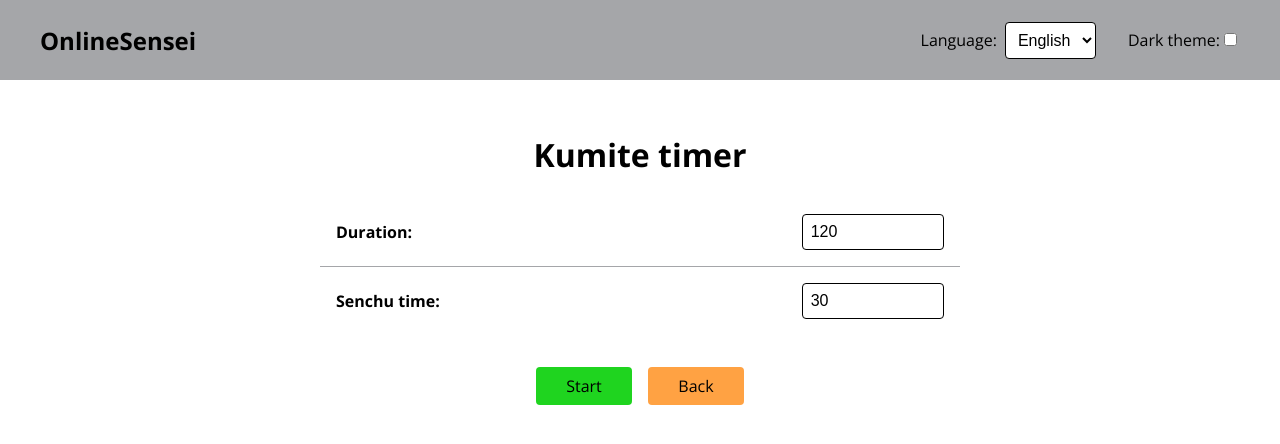
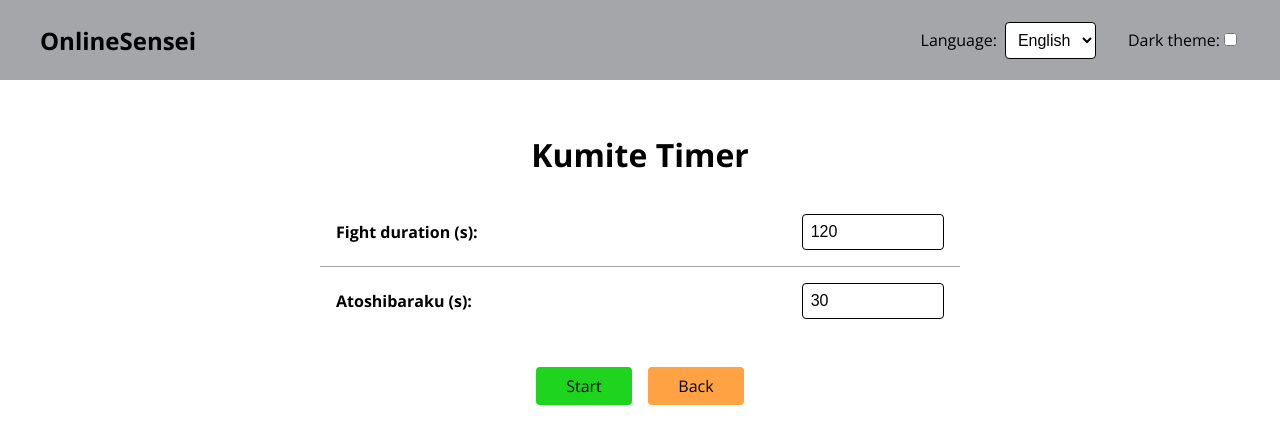
Before and after one commit to kotliluk/online-sensei, a React (Create React App) app: page /kumite-timer/set-up in a window 1280 px wide. Shown: the top 444 px of the page. Built offline with nearby package versions, Linux system fonts and the light colour scheme.

Commit message:
Add kumite timer translations.

```diff
--- a/src/components/kumiteTimer/fightStats/FightStats.scss
+++ b/src/components/kumiteTimer/fightStats/FightStats.scss
@@ -28,6 +28,10 @@
   .fight-stats__btn {
     @include button-color($orange);
     margin: 0 0.25rem;
+
+    &.reset {
+      width: 8rem;
+    }
   }
 
   .fight-stats__senchu {
--- a/src/components/kumiteTimer/fightStats/FightStats.tsx
+++ b/src/components/kumiteTimer/fightStats/FightStats.tsx
@@ -5,6 +5,8 @@ import { Senchu } from '../utils'
 import { CheckBox } from '../../atoms/checkBox/CheckBox'
 import { Button } from '../../atoms/button/Button'
 import { parseTimeFromSeconds } from '../../../utils/time'
+import { useSelector } from '../../../redux/useSelector'
+import { selectTranslation } from '../../../redux/page/selector'
 
 
 interface FightStatsProps {
@@ -20,13 +22,15 @@ interface FightStatsProps {
 export const FightStats = (props: FightStatsProps): JSX.Element | null => {
   const { className, time, senchu, timeButtonsDisabled, onTimeChange, onTimeReset, onSenchuChange } = props
 
+  const { common: t } = useSelector(selectTranslation)
+
   return (
     <div className={`__fight-stats ${className ?? ''}`}>
       <span className='fight-stats__time'>{parseTimeFromSeconds(time)}</span>
 
       <div className='fight-stats__btns'>
-        <Button className='fight-stats__btn' onClick={() => onTimeReset()} disabled={timeButtonsDisabled}>
-          <span className='fight-stats__btn__text'>Reset time</span>
+        <Button className='fight-stats__btn reset' onClick={() => onTimeReset()} disabled={timeButtonsDisabled}>
+          <span className='fight-stats__btn__text'>{`${t.reset} ${t.time.toLowerCase()}`}</span>
         </Button>
         <Button className='fight-stats__btn' onClick={() => onTimeChange(time - 1)} disabled={timeButtonsDisabled}>
           <span className='fight-stats__btn__text'>-</span>
--- a/src/components/kumiteTimer/kumiteTimerScreen/KumiteTimerScreen.tsx
+++ b/src/components/kumiteTimer/kumiteTimerScreen/KumiteTimerScreen.tsx
@@ -39,6 +39,8 @@ export const KumiteTimerScreen = (): JSX.Element | null => {
   const [foulsOneBlue, setFoulsOneBlue] = useControlledState(0, (value) => value >= 0 && value <= 4)
   const [foulsTwoBlue, setFoulsTwoBlue] = useControlledState(0, (value) => value >= 0 && value <= 4)
   const [senchu, setSenchu] = useState<Senchu>('NONE')
+
+  // TODO - switch sides
 
   const [phase, setPhase] = useState<PlayPhase>('init')
   const [isPaused, setIsPaused] = useState(true)
@@ -149,14 +151,13 @@ export const KumiteTimerScreen = (): JSX.Element | null => {
     return null
   }
 
-  // TODO - translation
-  const { reactions: { playScreen: t }, common: ct } = translation
+  const { kumiteTimer: { playScreen: t }, common: ct } = translation
 
   const dangerousButtonsDisabled = phase === 'fight' && !isPaused
 
   return (
     <main className='kumite-timer'>
-      <h1>Kumite timer</h1>
+      <h1>{t.heading}</h1>
 
       <div className='timer'>
         {renderRedData('left-fighter')}
@@ -185,7 +186,7 @@ export const KumiteTimerScreen = (): JSX.Element | null => {
           onClick={phase === 'init' ? handleStart : handleReset}
           disabled={dangerousButtonsDisabled}
         >
-          {phase === 'init' ? ct.start : ct.reset}
+          {phase === 'init' ? ct.start : `${ct.reset} ${ct.fight.toLowerCase()}`}
         </Button>
         <Button
           className='orange'
--- a/src/components/kumiteTimer/kumiteTimerSetUpScreen/KumiteTimerSetUpScreen.tsx
+++ b/src/components/kumiteTimer/kumiteTimerSetUpScreen/KumiteTimerSetUpScreen.tsx
@@ -38,33 +38,32 @@ export const KumiteTimerSetUpScreen = (): JSX.Element => {
     history.push('/')
   }, [dispatch])
 
-  // TODO - translations
-  // const { reactions: { setUpScreen: t } } = translation
+  const { kumiteTimer: { setUpScreen: t } } = translation
 
   return (
     <main className='set-up-kumite-timer'>
-      <h1>Kumite timer</h1>
+      <h1>{t.heading}</h1>
 
       <div className='set-up-items'>
         <div className='set-up-item'>
-          <label>Duration:</label>
+          <label>{t.duration.label}:</label>
           <NumberInput
             className='set-up-input'
             value={duration}
             onChange={setDuration}
             invalid={!isValidDuration}
-            errorMessage={insertWords('TODO error translation', LIMITS.duration.min, LIMITS.duration.max)}
+            errorMessage={insertWords(t.duration.error, LIMITS.duration.min, LIMITS.duration.max)}
           />
         </div>
 
         <div className='set-up-item'>
-          <label>Senchu time:</label>
+          <label>{t.atoshibaraku.label}:</label>
           <NumberInput
             className='set-up-input'
             value={atoshibaraku}
             onChange={setAtoshibaraku}
             invalid={!isValidAtoshibaraku}
-            errorMessage={insertWords('TODO error translation', LIMITS.atoshibaraku.min, LIMITS.atoshibaraku.max)}
+            errorMessage={insertWords(t.atoshibaraku.error, LIMITS.atoshibaraku.min, LIMITS.atoshibaraku.max)}
           />
         </div>
       </div>
--- a/src/logic/translation/cs.ts
+++ b/src/logic/translation/cs.ts
@@ -8,6 +8,8 @@ export const CS: Translation = {
     darkTheme: 'Tmavý motiv',
     lightTheme: 'Světlý motiv',
     language: 'Jazyk',
+    time: 'Čas',
+    fight: 'Zápas',
     // user actions
     back: 'Zpět',
     finished: 'Hotovo',
@@ -71,4 +73,22 @@ export const CS: Translation = {
       round: 'Kolo',
     },
   },
+  kumiteTimer: {
+    setUpScreen: {
+      heading: 'Kumite Časomíra',
+      duration: {
+        label: 'Délka zápasu (s)',
+        // 2 params
+        error: 'Délka zápasu musí být mezi __{1}__ a __{2}__ ms.',
+      },
+      atoshibaraku: {
+        label: 'Atoshibaraku (s)',
+        // 2 params
+        error: 'Atoshibaraku musí být mezi __{1}__ a __{2}__ ms.',
+      },
+    },
+    playScreen: {
+      heading: 'Kumite Časomíra',
+    },
+  },
 }
--- a/src/logic/translation/en.ts
+++ b/src/logic/translation/en.ts
@@ -8,6 +8,8 @@ export const EN: Translation = {
     darkTheme: 'Dark theme',
     lightTheme: 'Light theme',
     language: 'Language',
+    time: 'Time',
+    fight: 'Fight',
     // user actions
     back: 'Back',
     finished: 'Finished',
@@ -71,4 +73,22 @@ export const EN: Translation = {
       round: 'Round',
     },
   },
+  kumiteTimer: {
+    setUpScreen: {
+      heading: 'Kumite Timer',
+      duration: {
+        label: 'Fight duration (s)',
+        // 2 params
+        error: 'Duration must be set between __{1}__ and __{2}__.',
+      },
+      atoshibaraku: {
+        label: 'Atoshibaraku (s)',
+        // 2 params
+        error: 'Atoshibaraku must be set between __{1}__ and __{2}__.',
+      },
+    },
+    playScreen: {
+      heading: 'Kumite Timer',
+    },
+  },
 }
```
Also changed, not shown: src/logic/translation/translation.ts (+20 -0 lines).
